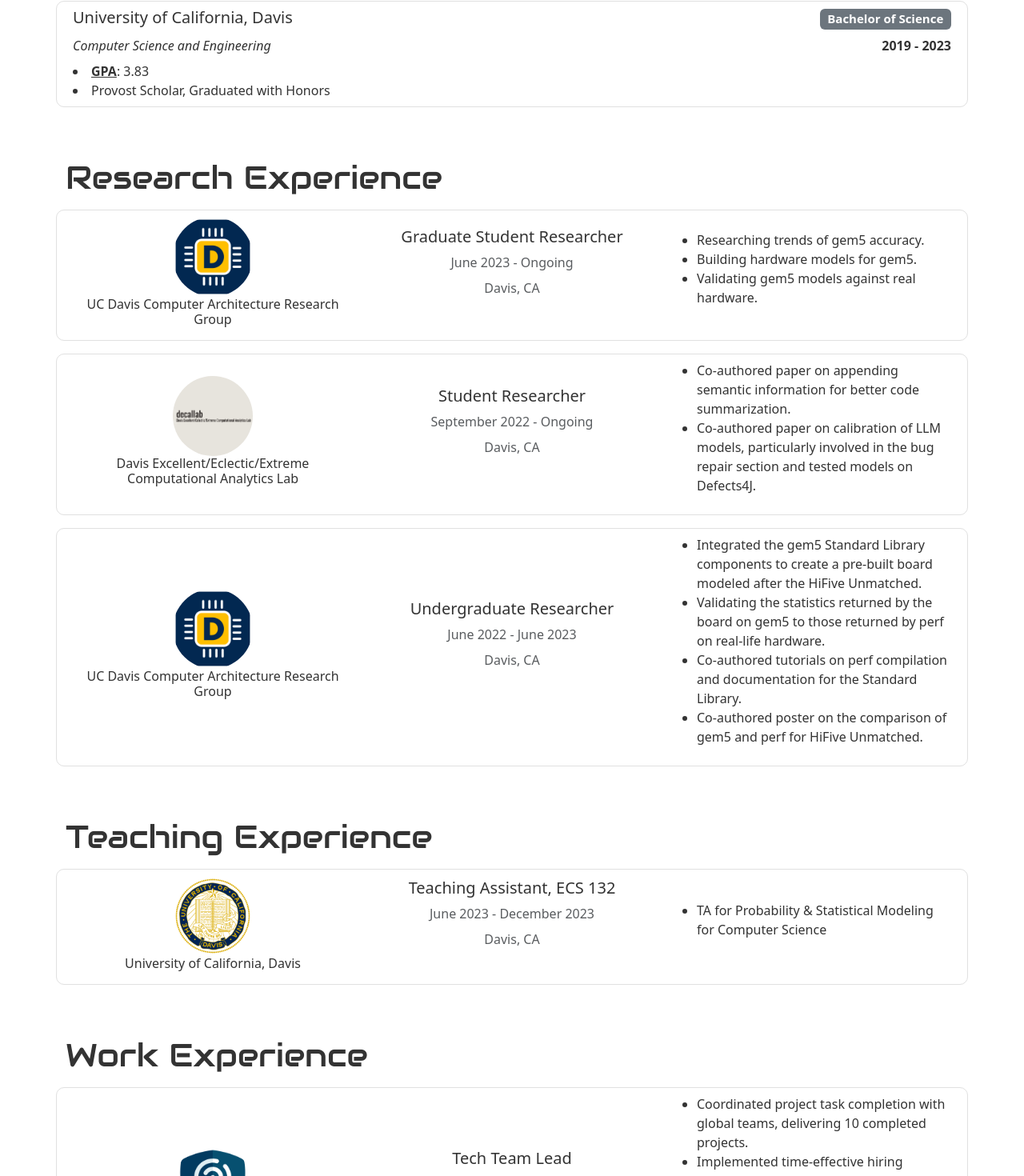
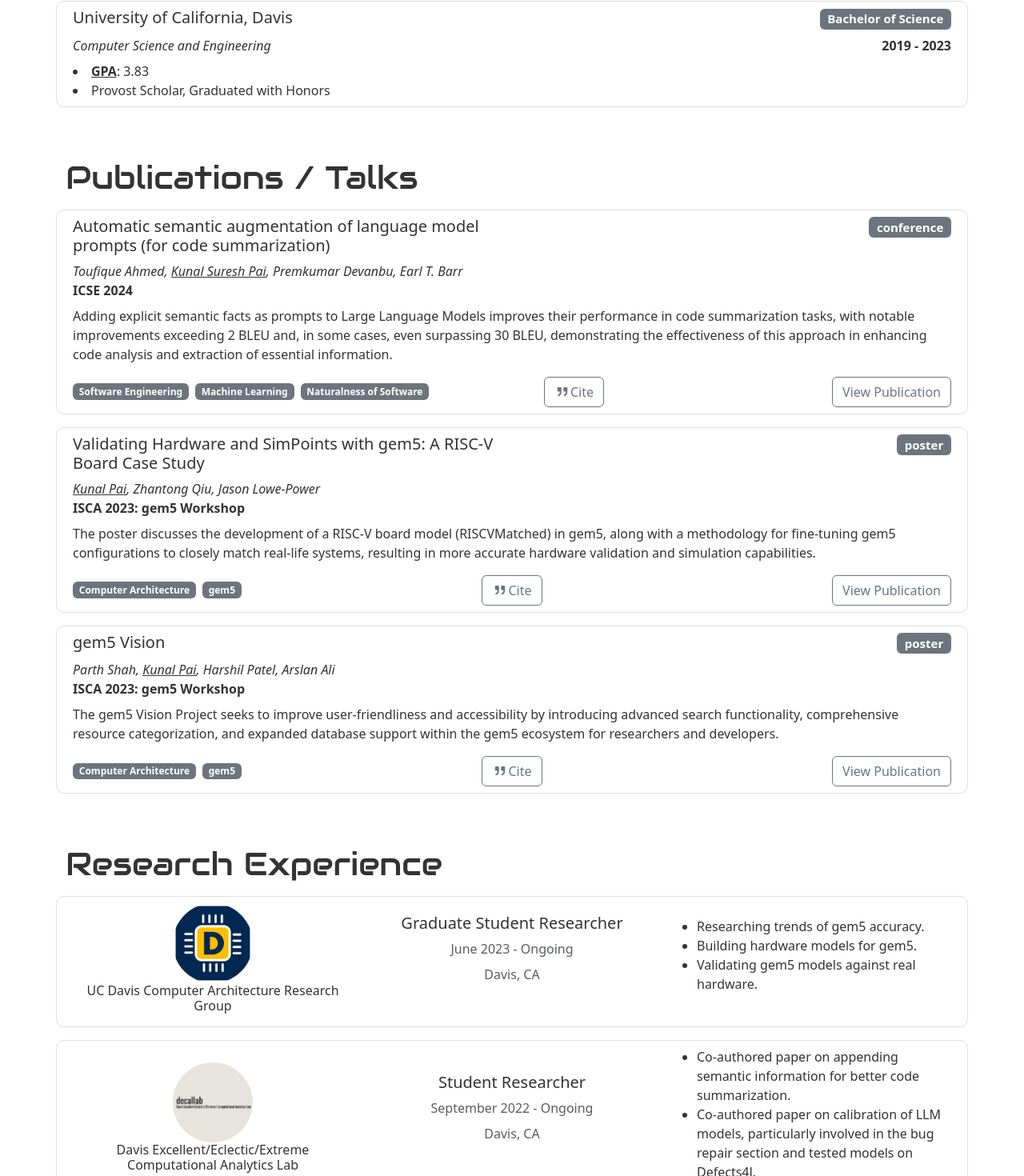
Before and after one commit to kunpai/my-website, a Next.js app: page / in a window 1280 px wide. Shown: the part 854-2324 px from the top of the page at 80% size. Built offline with nearby package versions, Linux system fonts and the light colour scheme.

Commit message:
Move Publications / Talks section to top of homepage

```diff
--- a/pages/index.js
+++ b/pages/index.js
@@ -46,6 +46,14 @@ export default function Home() {
           <Education />
         </Row>
         <Row>
+          <div className="mt-5">
+            <h1 className="mb-3" id="publications">
+              Publications / Talks
+            </h1>
+            <Publication />
+          </div>
+        </Row>
+        <Row>
           <Experience jsonExperiences={researchExperience} title={"Research Experience"} isExperience />
         </Row>
         <Row>
@@ -56,14 +64,6 @@ export default function Home() {
         </Row>
         <Row>
           <Experience jsonExperiences={projects} title={"Projects"} />
-        </Row>
-        <Row>
-          <div className="mt-5">
-            <h1 className="mb-3" id="publications">
-              Publications / Talks
-            </h1>
-            <Publication />
-          </div>
         </Row>
         <Row>
           <div className="mt-5">
```
